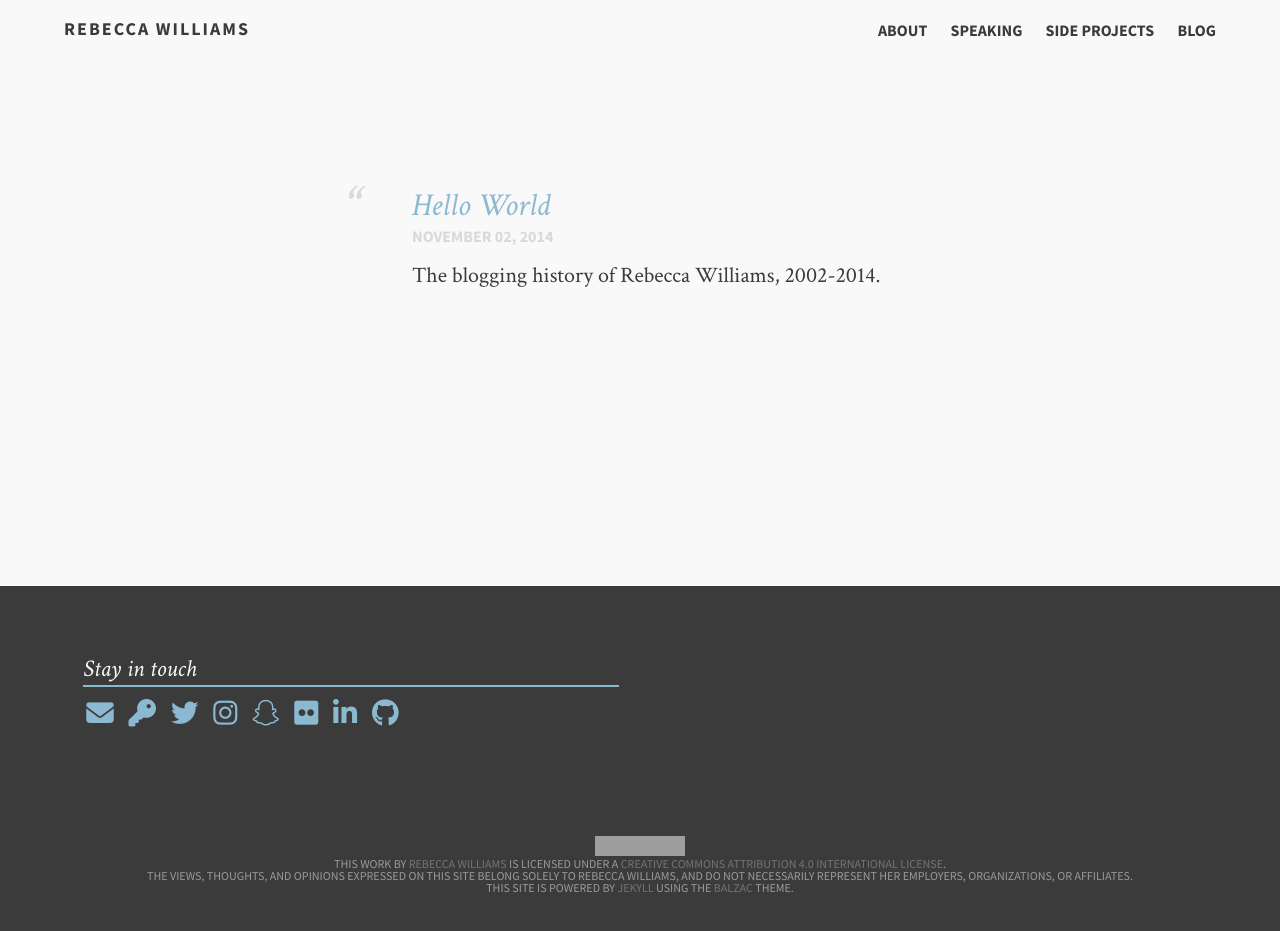
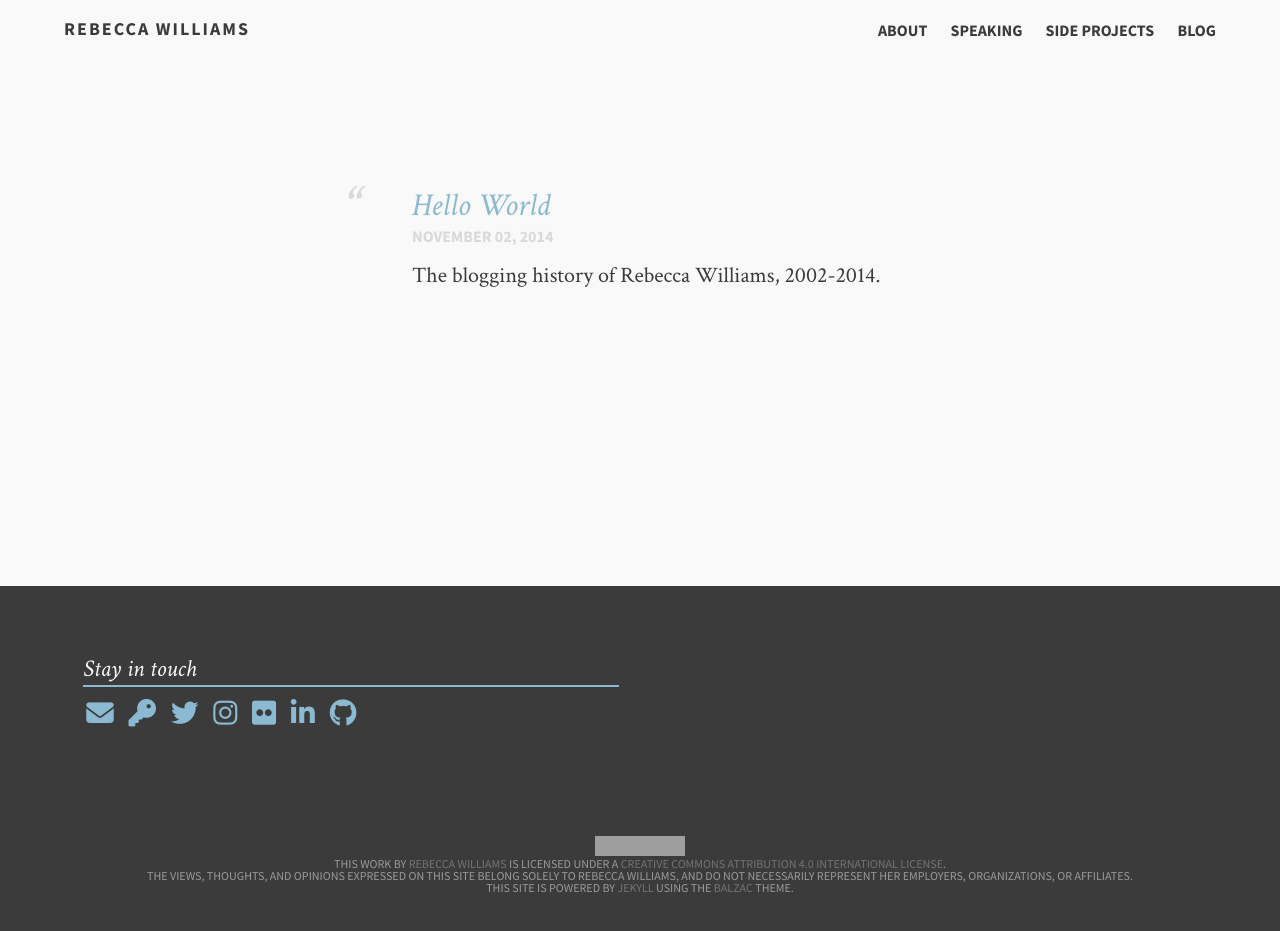
Before and after one commit to rebeccawilliams/rebeccawilliams.us, a Jekyll site: the page built from index.md, in a window 1280 px wide. Built offline with Jekyll 4.4.1, drawn with Linux system fonts in a browser that asks for light colours; nearby versions of some CDN libraries; grey boxes are pictures that could not be loaded.

Commit message:
Update footer.html

```diff
--- a/_includes/footer.html
+++ b/_includes/footer.html
@@ -9,7 +9,6 @@
 		<a href="https://keybase.io/RebeccaWilliams/key.asc"><i class="fa fa-key fa-lg"></i> &nbsp;
         	<a href="https://twitter.com/internetrebecca"><i class="fa fa-twitter fa-lg"></i> &nbsp;
 		<a href="https://instagram.com/instarebeccawilliams"><i class="fa fa-instagram fa-lg"></i> &nbsp;
-		<a href="https://www.snapchat.com/add/snapsofrebecca"><i class="fa fa-snapchat fa-lg"></i> &nbsp;
             	<a href="https://www.flickr.com/photos/thisisflickriknow/"><i class="fa fa-flickr fa-lg"></i> &nbsp;
             	<a href="https://www.linkedin.com/in/rebeccaannwilliams"><i class="fa fa-linkedin fa-lg"></i> &nbsp;
 		<a href="https://github.com/rebeccawilliams"><i class="fa fa-github fa-lg"></i></li>
```
